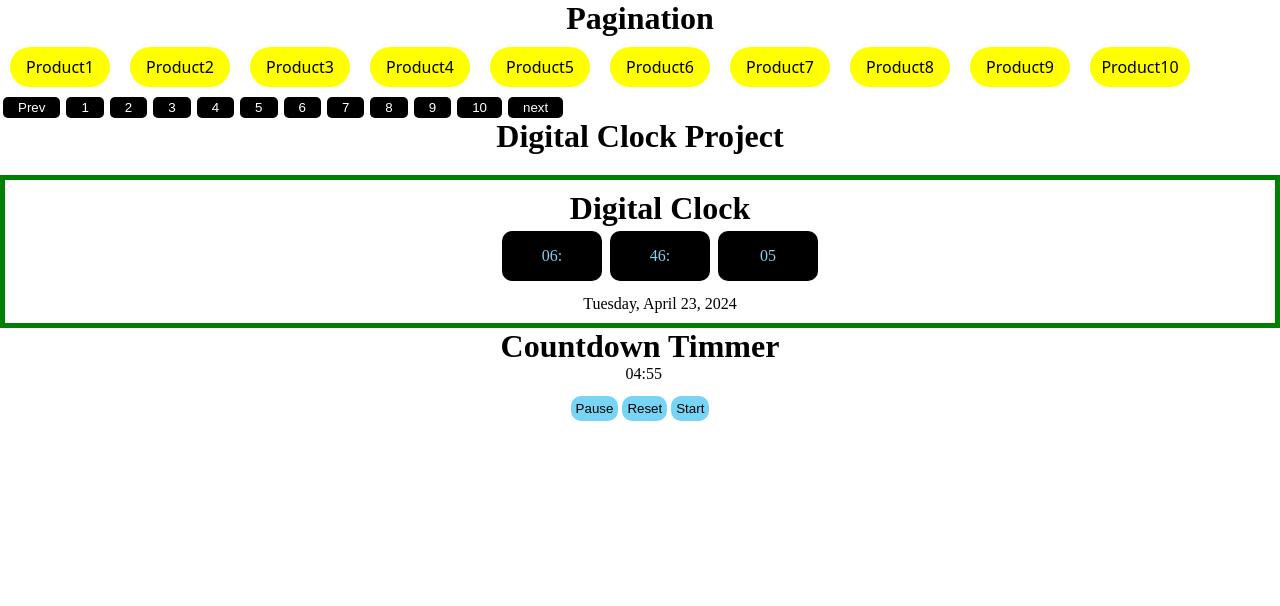
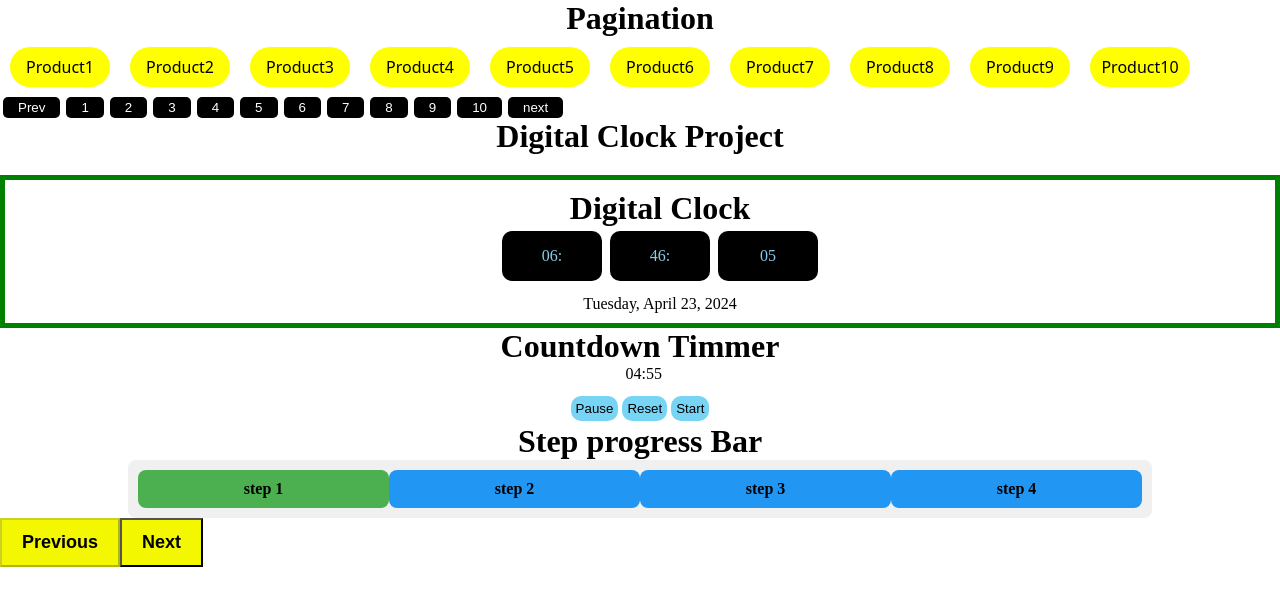
Before and after one commit to sahebraojadhav/25-Reactjs-mini-projects, a React (Vite) app: page / in a window 1280 px wide. Shown: the top 606 px of the page. Built offline with nearby package versions, Linux system fonts and the light colour scheme.

Commit message:
error occured

```diff
--- a/src/App.jsx
+++ b/src/App.jsx
@@ -5,6 +5,7 @@
 import PaginationTest from './PaginationTest'
 import DigitalClock from './components/2. digital-clock/DigitalClock'
 import CountdownTimmerTest from './components/3.countDown/test'
+import StepProgressBarTest from './components/4.progressBar/test'
 function App() {
 
   return (
@@ -12,6 +13,7 @@
         <PaginationTest/>
         <DigitalClock/>
         <CountdownTimmerTest/>
+        <StepProgressBarTest/>
     </>
   )
 }
--- /dev/null
+++ b/src/components/4.progressBar/index.jsx
@@ -0,0 +1,31 @@
+function StepProgressBar({ steps, activeSteps, setActiveSteps }) {
+  function handlePreviousStep() {
+    setActiveSteps((prevStep) => Math.max(prevStep - 1, 0));
+  }
+
+  function handleNextStep() {
+    setActiveSteps((prevStep) => Math.min(prevStep + 1, steps.length - 1));
+  }
+
+  function calculateCrurrenStepsWidth() {
+    const width = `${(100 / (steps.length - 1)) * activeSteps}%`;
+    console.log(width, steps.length, activeSteps);
+    return width;
+  }
+
+  return (
+    <div>
+      <div className="steps">
+        {steps && steps.length > 0
+          ? steps.map((stepItem, index) => <div className={`step ${index <= activeSteps ? 'active' :''}`} style={{width :calculateCrurrenStepsWidth()}} key={index}>{stepItem}</div>)
+          : null}
+      </div>
+      <div className="step-button-wrapper">
+          <button style={{color:"black"}} disabled={activeSteps===0} onClick={handlePreviousStep}>Previous</button>
+          <button  style={{color:"black"}} disabled={activeSteps===steps.length-1} onClick={handleNextStep}>Next</button>
+      </div>
+    </div>
+  );
+}
+
+export default StepProgressBar;
--- /dev/null
+++ b/src/components/4.progressBar/progress.css
@@ -0,0 +1,43 @@
+.steps{
+    display: flex;
+    justify-content: space-between;
+    width: 80%;
+    align-items: center;
+    margin: auto;
+    background-color: #f0f0f0;
+    border-radius: 8px;
+    padding: 10px ;
+}
+
+.step{
+    flex-grow: 1;
+    height: 100%;
+    display: flex;
+    align-items: center;
+    justify-content: center;
+    font-weight: bold;
+    background-color: #2196f3;
+    padding: 10px;
+    border-radius: 8px;
+}
+
+.step.active{
+    background-color: #4caf50;
+}
+
+.step-buttons-wrapper{
+    display: flex;
+    justify-content: center;
+    align-items: center;
+    gap: 10px;
+    margin: 20px 0px;
+}
+
+.step-button-wrapper button{
+    padding: 12px 20px;
+    background-color: #f3f800;
+    font-size: 18px;
+    font-weight: bold;
+    cursor: pointer;
+    color: black;
+}
--- /dev/null
+++ b/src/components/4.progressBar/test.jsx
@@ -0,0 +1,21 @@
+import { useState } from "react";
+import StepProgressBar from ".";
+import "./progress.css"
+
+function StepProgressBarTest() {
+  const [activeStep, setActiveStep] = useState(0);
+  const steps = ["step 1", " step 2", "step 3", "step 4"];
+
+
+return (
+  <div className="step-progess-bar-container">
+    <h1>
+      Step progress Bar
+    </h1>
+    <StepProgressBar setActiveSteps={setActiveStep} steps={steps} activeSteps={activeStep} />
+
+  </div>
+);
+}
+
+export default StepProgressBarTest;
```
